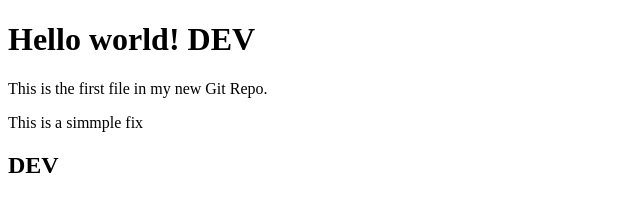
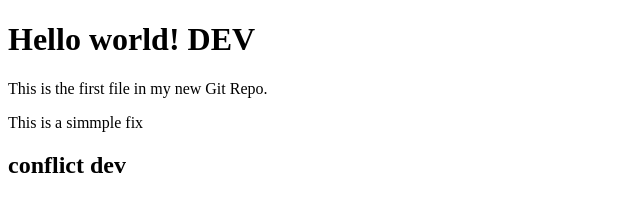
Before and after one commit to FFSiyam/practice, a plain HTML site: page index.html in a window 1280 px wide. Shown: the whole page, without its empty margins (0-640 px from the left). Drawn offline with Linux system fonts and the light colour scheme.

Commit message:
dev-conf

```diff
--- a/index.html
+++ b/index.html
@@ -10,7 +10,7 @@
 
 <p>This is a simmple fix</p>
 
-<h2>DEV</h2>
+<h2>conflict dev</h2>
 
 </body>
 </html>
```
